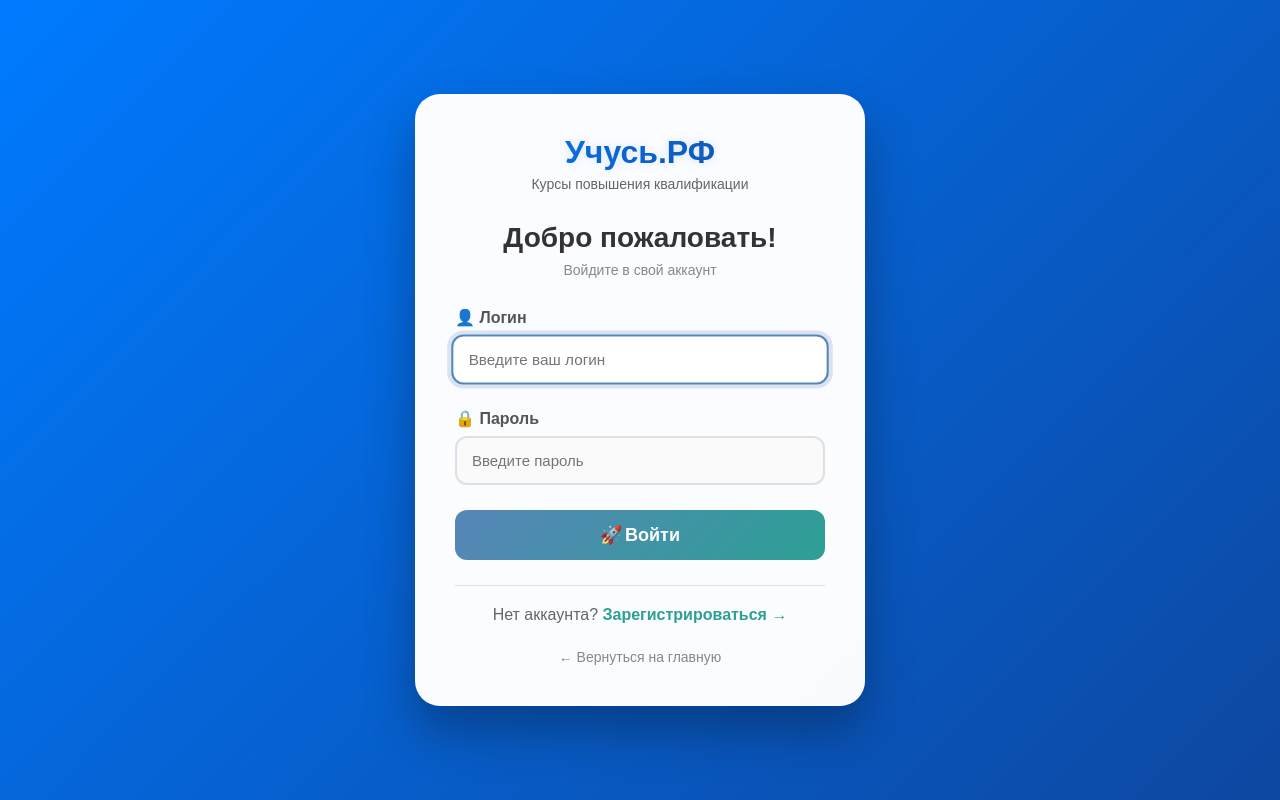
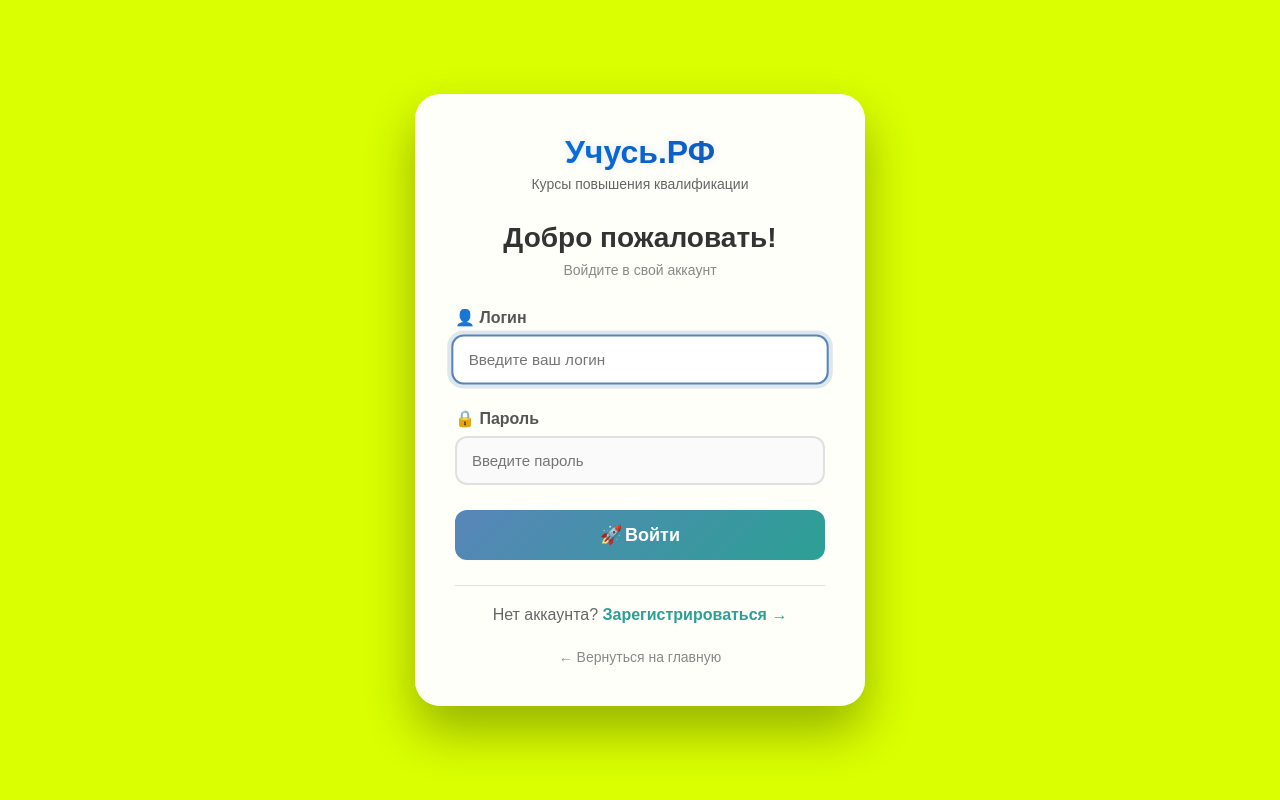
Before and after one commit to brnebl/demoexam, a PHP site: page /login.php in a window 1280 px wide. Run offline with PHP 8.4, Linux system fonts and the light colour scheme.

Commit message:
поменял фон

```diff
--- a/login.php
+++ b/login.php
@@ -74,7 +74,7 @@ if ($_SERVER['REQUEST_METHOD'] == 'POST') {
 
         body {
             font-family: 'Arial', sans-serif;
-            background: linear-gradient(135deg, #007bff 0%, #0d47a1 100%);
+            background: linear-gradient(135deg, #d9ff00ff 0%, #d9ff00ff 100%);
             min-height: 100vh;
             display: flex;
             justify-content: center;
```
